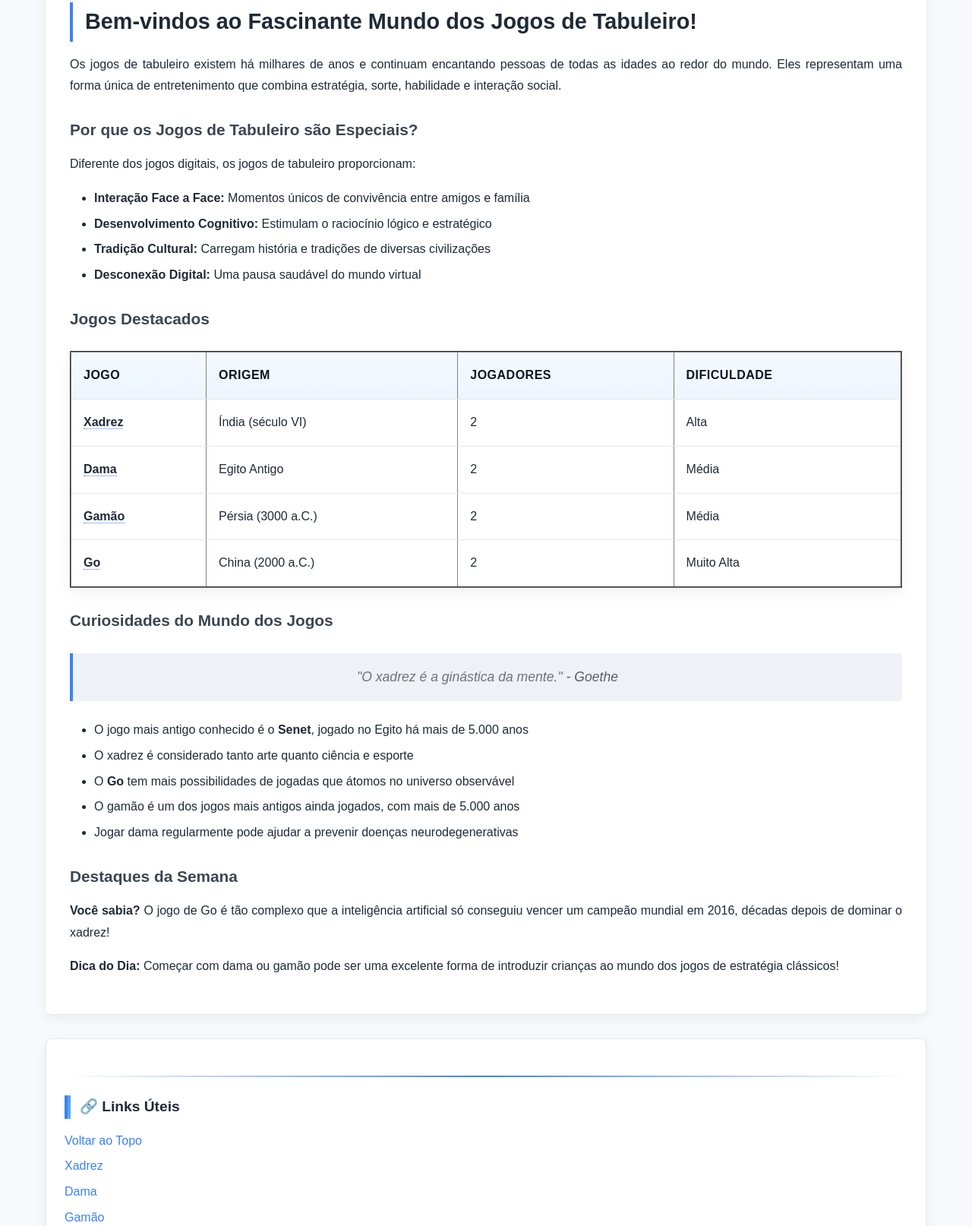
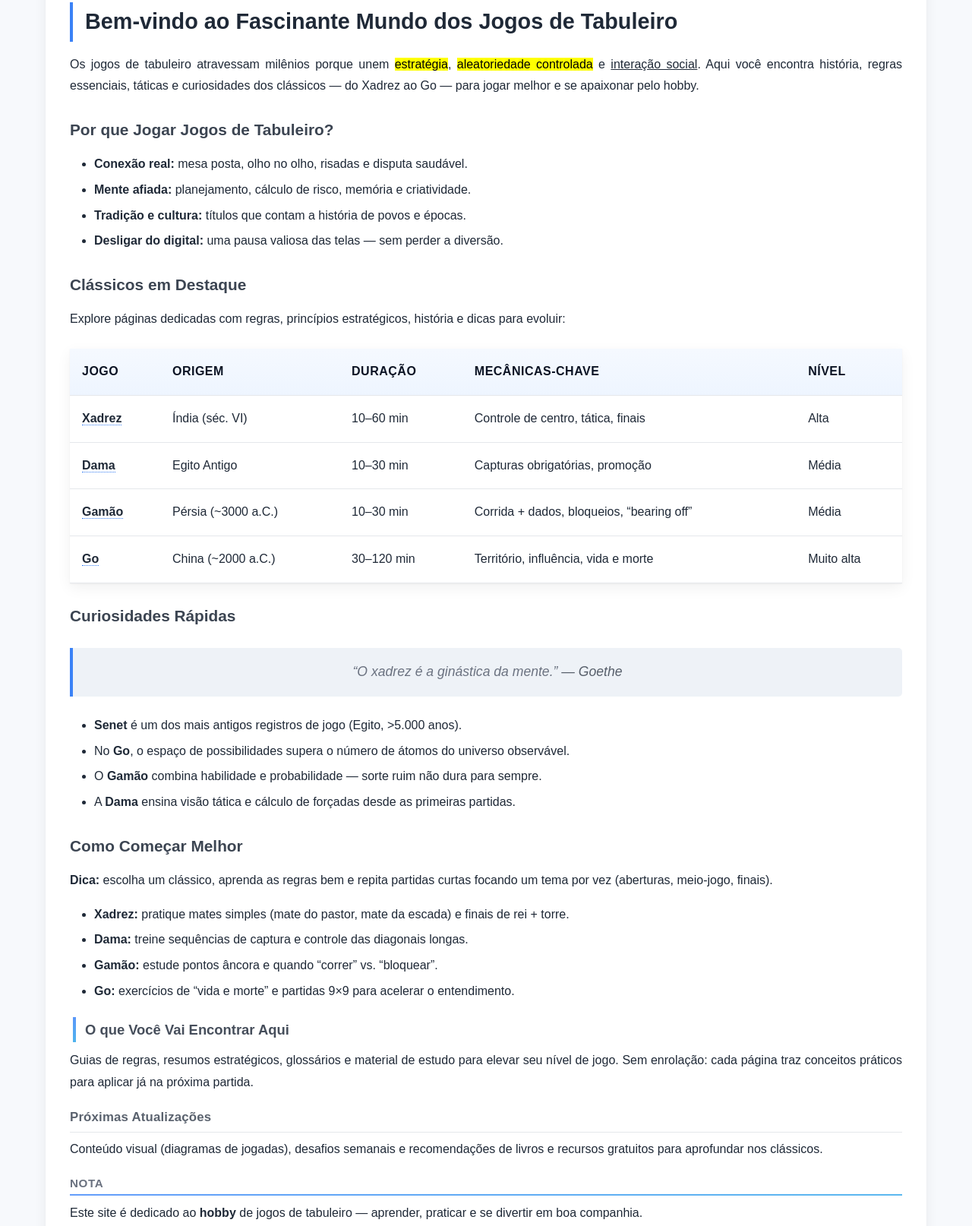
Before and after one commit to rapharossepro/websites_study, a plain HTML site: page Trabalho 1 website/index.html in a window 1280 px wide. Shown: the part 718-2332 px from the top of the page at 76% size. Drawn offline with Linux system fonts and the light colour scheme.

Commit message:
feat(index): revisa conteúdo e acessibilidade da página inicial
pt-BR - Atualiza o texto da seção inicial para torná-lo mais informativo, organizado e atrativo,
incluindo dicas práticas, curiosidades e orientações para iniciantes. Melhora a
acessibilidade e a usabilidade de links de navegação e rodapé com atributos como
target, title e rel. A tabela de jogos foi expandida com novas colunas e informações
detalhadas sobre cada jogo clássico, aprimorando a experiência do usuário.

EN - Updates the intro section to be more informative, organized, and engaging,
adding practical tips, curiosities, and guidance for beginners. Improves
accessibility and usability of navigation and footer links by adding attributes
such as target, title, and rel. Expands the games table with new columns and
detailed information about each classic game, enhancing the overall user experience.

```diff
--- a/Trabalho 1 website/index.html
+++ b/Trabalho 1 website/index.html
@@ -16,94 +16,130 @@
     <nav>
         <h2><strong>Menu</strong></h2>
         <ul>
-            <li><a href="#inicio">🏠 Início</a></li>
-            <li><a href="xadrez.html">♛ Xadrez</a></li>
-            <li><a href="dama.html">⚫ Dama</a></li>
-            <li><a href="gamao.html">🎲 Gamão</a></li>
-            <li><a href="go.html">⚪ Go</a></li>
+            <li><a href="#inicio" target="_self" title="Ir para a seção Início" rel="noopener">🏠 Início</a></li>
+            <li><a href="xadrez.html" target="_self" title="Abrir página de Xadrez" rel="noopener">♛ Xadrez</a></li>
+            <li><a href="dama.html" target="_self" title="Abrir página de Dama" rel="noopener">⚫ Dama</a></li>
+            <li><a href="gamao.html" target="_self" title="Abrir página de Gamão" rel="noopener">🎲 Gamão</a></li>
+            <li><a href="go.html" target="_self" title="Abrir página de Go" rel="noopener">⚪ Go</a></li>
         </ul>
         <hr>
     </nav>
 
     <main>
 <section id="inicio">
-            <h2>Bem-vindos ao Fascinante Mundo dos Jogos de Tabuleiro!</h2>
+  <h2>Bem-vindo ao Fascinante Mundo dos Jogos de Tabuleiro</h2>
 
-            <p>Os jogos de tabuleiro existem há milhares de anos e continuam encantando pessoas de todas as idades ao redor do mundo. Eles representam uma forma única de entretenimento que combina estratégia, sorte, habilidade e interação social.</p>
+  <p>
+    Os jogos de tabuleiro atravessam milênios porque unem <mark>estratégia</mark>,
+    <mark>aleatoriedade controlada</mark> e <u>interação social</u>. Aqui você encontra
+    história, regras essenciais, táticas e curiosidades dos clássicos — do Xadrez ao Go —
+    para jogar melhor e se apaixonar pelo hobby.
+  </p>
 
-            <h3>Por que os Jogos de Tabuleiro são Especiais?</h3>
-            <p>Diferente dos jogos digitais, os jogos de tabuleiro proporcionam:</p>
+  <h3>Por que Jogar Jogos de Tabuleiro?</h3>
   <ul>
-                <li><strong>Interação Face a Face:</strong> Momentos únicos de convivência entre amigos e família</li>
-                <li><strong>Desenvolvimento Cognitivo:</strong> Estimulam o raciocínio lógico e estratégico</li>
-                <li><strong>Tradição Cultural:</strong> Carregam história e tradições de diversas civilizações</li>
-                <li><strong>Desconexão Digital:</strong> Uma pausa saudável do mundo virtual</li>
+    <li><strong>Conexão real:</strong> mesa posta, olho no olho, risadas e disputa saudável.</li>
+    <li><strong>Mente afiada:</strong> planejamento, cálculo de risco, memória e criatividade.</li>
+    <li><strong>Tradição e cultura:</strong> títulos que contam a história de povos e épocas.</li>
+    <li><strong>Desligar do digital:</strong> uma pausa valiosa das telas — sem perder a diversão.</li>
   </ul>
 
-            <h3>Jogos Destacados</h3>
+  <h3>Clássicos em Destaque</h3>
+  <p>Explore páginas dedicadas com regras, princípios estratégicos, história e dicas para evoluir:</p>
 
-            <table border="2" cellpadding="10" cellspacing="0">
+  <table>
+    <thead>
       <tr>
         <th>Jogo</th>
         <th>Origem</th>
-                    <th>Jogadores</th>
-                    <th>Dificuldade</th>
+        <th>Duração</th>
+        <th>Mecânicas-chave</th>
+        <th>Nível</th>
       </tr>
+    </thead>
+    <tbody>
       <tr>
-                    <td><a href="xadrez.html"><strong>Xadrez</strong></a></td>
-                    <td>Índia (século VI)</td>
-                    <td>2</td>
+        <td><a href="xadrez.html" title="Xadrez"><strong>Xadrez</strong></a></td>
+        <td>Índia (séc. VI)</td>
+        <td>10–60 min</td>
+        <td>Controle de centro, tática, finais</td>
         <td>Alta</td>
       </tr>
       <tr>
-                    <td><a href="dama.html"><strong>Dama</strong></a></td>
+        <td><a href="dama.html" title="Dama"><strong>Dama</strong></a></td>
         <td>Egito Antigo</td>
-                    <td>2</td>
+        <td>10–30 min</td>
+        <td>Capturas obrigatórias, promoção</td>
         <td>Média</td>
       </tr>
       <tr>
-                    <td><a href="gamao.html"><strong>Gamão</strong></a></td>
-                    <td>Pérsia (3000 a.C.)</td>
-                    <td>2</td>
+        <td><a href="gamao.html" title="Gamão"><strong>Gamão</strong></a></td>
+        <td>Pérsia (~3000 a.C.)</td>
+        <td>10–30 min</td>
+        <td>Corrida + dados, bloqueios, “bearing off”</td>
         <td>Média</td>
       </tr>
       <tr>
-                    <td><a href="go.html"><strong>Go</strong></a></td>
-                    <td>China (2000 a.C.)</td>
-                    <td>2</td>
-                    <td>Muito Alta</td>
+        <td><a href="go.html" title="Go"><strong>Go</strong></a></td>
+        <td>China (~2000 a.C.)</td>
+        <td>30–120 min</td>
+        <td>Território, influência, vida e morte</td>
+        <td>Muito alta</td>
       </tr>
+    </tbody>
   </table>
 
-            <h3>Curiosidades do Mundo dos Jogos</h3>
+  <h3>Curiosidades Rápidas</h3>
   <blockquote>
-                <p><em>"O xadrez é a ginástica da mente."</em> - Goethe</p>
+    <p><em>“O xadrez é a ginástica da mente.”</em> — Goethe</p>
   </blockquote>
-
   <ul>
-                <li>O jogo mais antigo conhecido é o <strong>Senet</strong>, jogado no Egito há mais de 5.000 anos</li>
-                <li>O xadrez é considerado tanto arte quanto ciência e esporte</li>
-                <li>O <strong>Go</strong> tem mais possibilidades de jogadas que átomos no universo observável</li>
-                <li>O gamão é um dos jogos mais antigos ainda jogados, com mais de 5.000 anos</li>
-                <li>Jogar dama regularmente pode ajudar a prevenir doenças neurodegenerativas</li>
+    <li><strong>Senet</strong> é um dos mais antigos registros de jogo (Egito, >5.000 anos).</li>
+    <li>No <strong>Go</strong>, o espaço de possibilidades supera o número de átomos do universo observável.</li>
+    <li>O <strong>Gamão</strong> combina habilidade e probabilidade — sorte ruim não dura para sempre.</li>
+    <li>A <strong>Dama</strong> ensina visão tática e cálculo de forçadas desde as primeiras partidas.</li>
   </ul>
 
-            <h3>Destaques da Semana</h3>
-            <p><strong>Você sabia?</strong> O jogo de Go é tão complexo que a inteligência artificial só conseguiu vencer um campeão mundial em 2016, décadas depois de dominar o xadrez!</p>
+  <h3>Como Começar Melhor</h3>
+  <p><strong>Dica:</strong> escolha um clássico, aprenda as regras bem e repita partidas curtas focando um tema por vez (aberturas, meio-jogo, finais).</p>
+  <ul>
+    <li><strong>Xadrez:</strong> pratique mates simples (mate do pastor, mate da escada) e finais de rei + torre.</li>
+    <li><strong>Dama:</strong> treine sequências de captura e controle das diagonais longas.</li>
+    <li><strong>Gamão:</strong> estude pontos âncora e quando “correr” vs. “bloquear”.</li>
+    <li><strong>Go:</strong> exercícios de “vida e morte” e partidas 9×9 para acelerar o entendimento.</li>
+  </ul>
 
-            <p><strong>Dica do Dia:</strong> Começar com dama ou gamão pode ser uma excelente forma de introduzir crianças ao mundo dos jogos de estratégia clássicos!</p>
+  <h4>O que Você Vai Encontrar Aqui</h4>
+  <p>
+    Guias de regras, resumos estratégicos, glossários e material de estudo para elevar seu nível de jogo.
+    Sem enrolação: cada página traz conceitos práticos para aplicar já na próxima partida.
+  </p>
+
+  <h5>Próximas Atualizações</h5>
+  <p>
+    Conteúdo visual (diagramas de jogadas), desafios semanais e recomendações de livros e recursos gratuitos
+    para aprofundar nos clássicos.
+  </p>
+
+  <h6>Nota</h6>
+  <p>
+    Este site é dedicado ao <strong>hobby</strong> de jogos de tabuleiro — aprender, praticar e se divertir em boa companhia.
+  </p>
+
+  <hr>
 </section>
+
     </main>
 
     <footer>
         <hr>
         <h4>🔗 Links Úteis</h4>
         <ul>
-            <li><a href="#inicio">Voltar ao Topo</a></li>
-            <li><a href="xadrez.html">Xadrez</a></li>
-            <li><a href="dama.html">Dama</a></li>
-            <li><a href="gamao.html">Gamão</a></li>
-            <li><a href="go.html">Go</a></li>
+            <li><a href="#inicio" target="_self" title="Voltar ao topo da página" rel="noopener">Voltar ao Topo</a></li>
+            <li><a href="xadrez.html" target="_self" title="Abrir página de Xadrez" rel="noopener">Xadrez</a></li>
+            <li><a href="dama.html" target="_self" title="Abrir página de Dama" rel="noopener">Dama</a></li>
+            <li><a href="gamao.html" target="_self" title="Abrir página de Gamão" rel="noopener">Gamão</a></li>
+            <li><a href="go.html" target="_self" title="Abrir página de Go" rel="noopener">Go</a></li>
         </ul>
 
         <hr>
```
Lines whose indentation alone changed are shown as unchanged.
